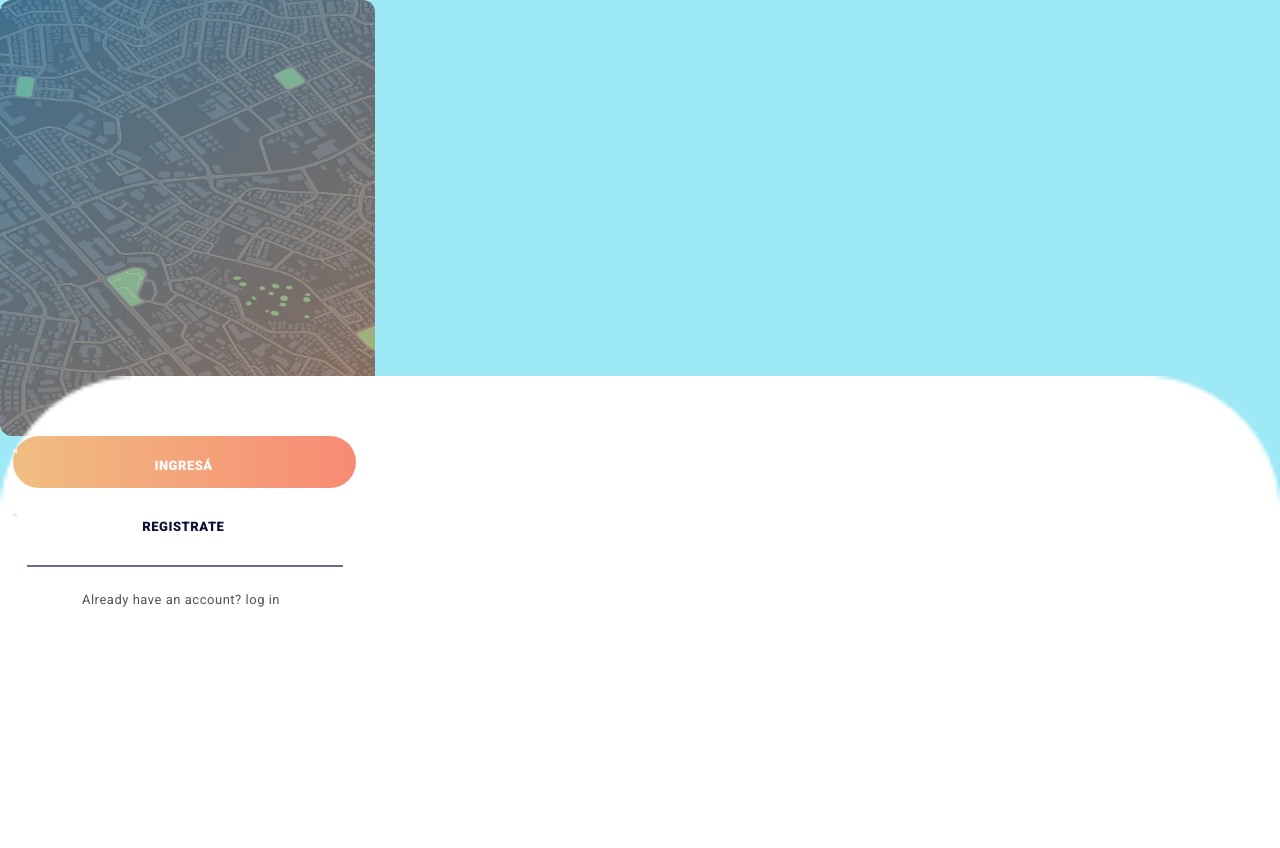
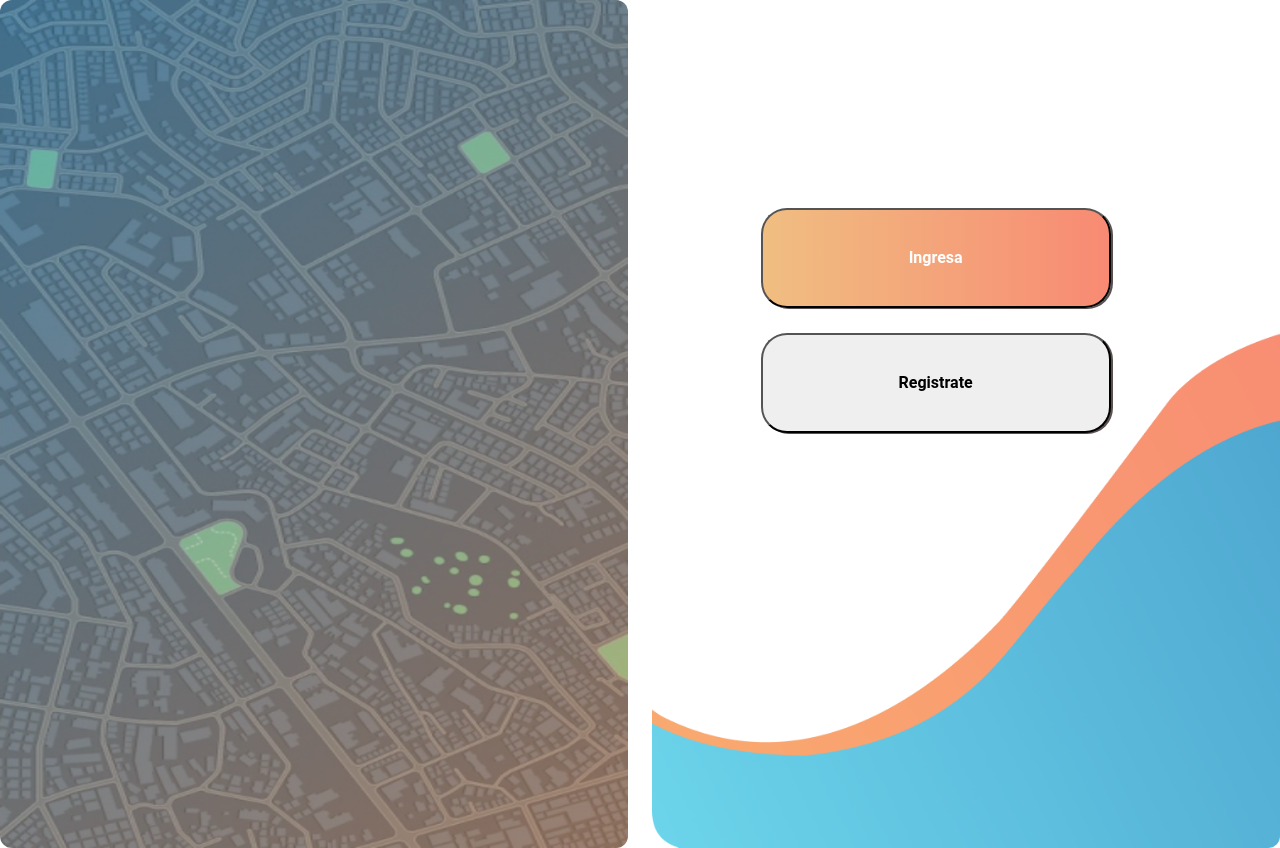
Before and after one commit to TonnyL29/CBAsegura, a website: page login.html in a window 1280 px wide. Shown: the top 848 px of the page. Drawn offline with nearby package versions, Linux system fonts and the light colour scheme.

Commit message:
revision de codigo, actualizacion de nav

```diff
--- a/login.html
+++ b/login.html
@@ -1,38 +1,43 @@
 <!DOCTYPE html>
-<html lang="en">
+<html lang="es">
 <head>
     <meta charset="UTF-8">
     <meta http-equiv="X-UA-Compatible" content="IE=edge">
     <meta name="viewport" content="width=device-width, initial-scale=1.0">
     <link rel="stylesheet" href="style.css">
-    <link rel="preconnect" href="https://fonts.googleapis.com">
-<link rel="preconnect" href="https://fonts.gstatic.com" crossorigin>
-<link href="https://fonts.googleapis.com/css2?family=Roboto:wght@400;900&display=swap" rel="stylesheet">
-    <title>Login</title>
+    <link href="https://cdn.jsdelivr.net/npm/bootstrap@5.2.2/dist/css/bootstrap.min.css" rel="stylesheet" integrity="sha384-Zenh87qX5JnK2Jl0vWa8Ck2rdkQ2Bzep5IDxbcnCeuOxjzrPF/et3URy9Bv1WTRi" crossorigin="anonymous">
+    <title>CBASegura</title>
 </head>
 <body>
     <div class="conteiner">
-        <div>
-            <div class="map-login">
-                <img src="media/map-gradiant.png" alt="">
+        <div class="row">
+            <div class="col-6">
+                <img src="./media/map-gradiant-desktop.png" alt="">
+            </div>
+            <div class="col-6">
+                <img src="./media/Component-1.png" alt="">
             </div>
         </div>
-        <div>
-            <div class="back-login">
-                <img src="media/Rectangle4.png" alt="">
+    </div>
+    <div class="conteiner posi">
+        <div class="row separ">
+            <div class="col-6"></div>
+            <div class="col-1"></div>
+            <div class="col-4">
+                <button class="btn-l btn-login"><a href="login.html">Ingresa</a></button>
             </div>
-        <div>
-            <a href="#" class="ingreso"><button ><p class="ingreso-p">Ingresá</p></button></a>
+            <div class="col-1"></div>
         </div>
-        <div>
-            <a href="#" class="registrate"><button><p class="registrate-p">Registrate</p></button></a>
-        </div>
-        <div class="line-1"></div>
-        </div>
-
-        <div>
-            <p class="label-b">Already have an account? log in</p>
+        <div class="row separ">
+            <div class="col-6"></div>
+            <div class="col-1"></div>
+            <div class="col-4">
+                <button class="btn-l btn-register"><a href="Register.html">Registrate</a></button>
+            </div>
+            <div class="col-1"></div>
         </div>
     </div>
+</div>
+    <script src="https://cdn.jsdelivr.net/npm/bootstrap@5.2.2/dist/js/bootstrap.bundle.min.js" integrity="sha384-OERcA2EqjJCMA+/3y+gxIOqMEjwtxJY7qPCqsdltbNJuaOe923+mo//f6V8Qbsw3" crossorigin="anonymous"></script>
 </body>
 </html>
--- a/style.css
+++ b/style.css
@@ -283,7 +283,7 @@ p{
     background-color: #D9D9D9;
     font-size: 16px;
     letter-spacing: 1px;
-    height: 10vh;
+    height: 150px;
     display: flex;
     justify-content: space-between;
     margin: 5% 0;
@@ -309,7 +309,7 @@ p{
 }
 
 .img_estrellas{
-    width: 150px;
+    width: 20%;
 }
  /*derecho*/
 .sep_2_ubi_img{
@@ -397,3 +397,30 @@ img{
     }
 
 }
+
+
+.btn-l{
+    height: 100px;
+    width: 350px;
+    border-radius: 26px;
+    box-shadow: #5B5151 2px 1px;
+}
+
+.btn-login{
+    background: linear-gradient(270deg, #F88A73 0%, #F0BE81 100%);
+}
+
+.btn-login a{
+    text-decoration: none;
+    color: #FFFFFF;
+}
+
+.btn-register a{
+    text-decoration: none;
+    color: #000;
+}
+
+.btn-registro{
+    background: #0C1236;
+    color: #FFFFFF;
+}
```
Also changed, not shown: Register.html (+2 -2 lines), index.html (+1 -1 lines), noticias.html (+34 -6 lines).
